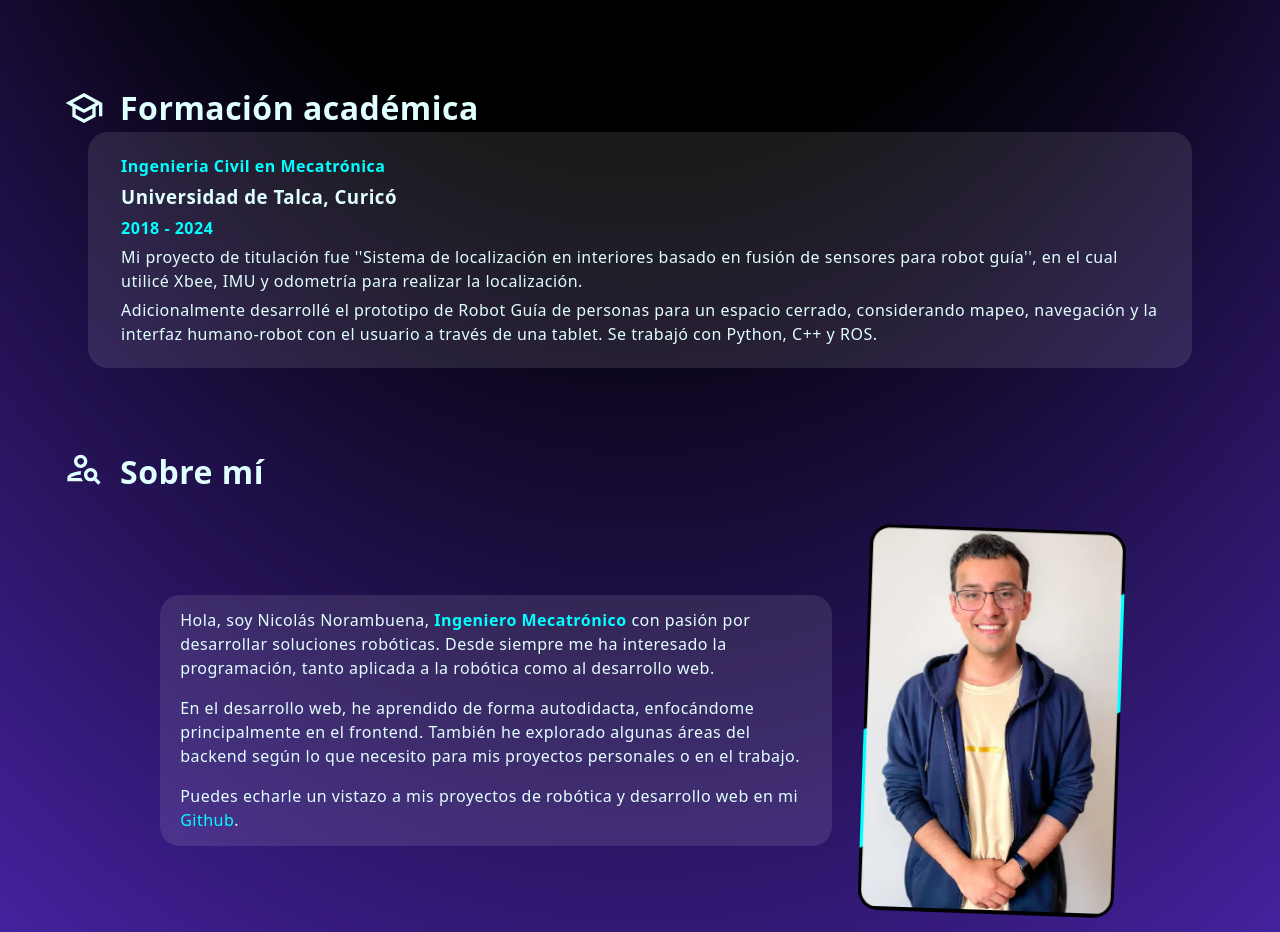
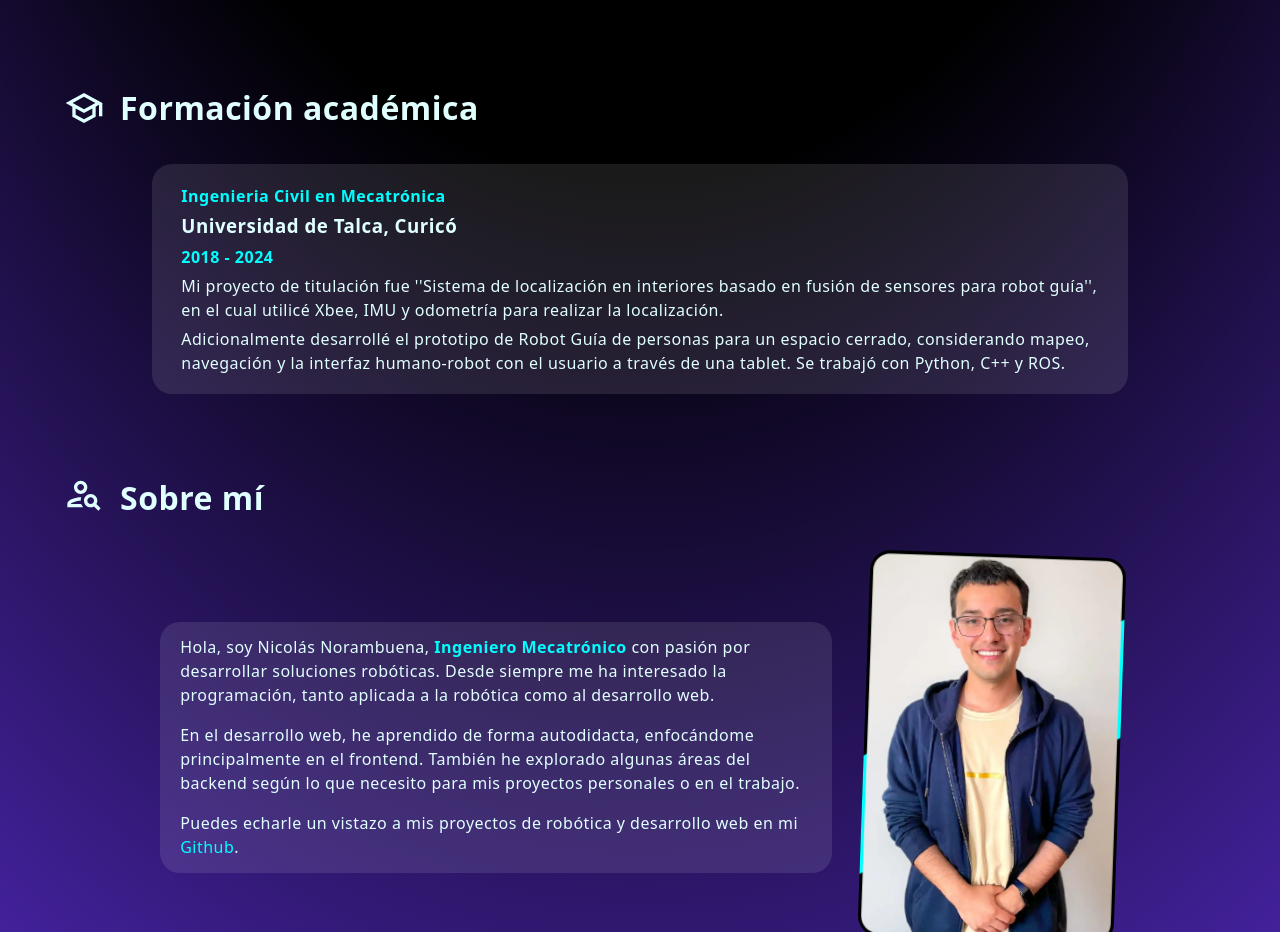
Before and after one commit to nicolasnna/porfolio-web-react, a React (Vite) app: page / in a window 1280 px wide. Shown: the part 1104-2036 px from the top of the page. Built offline with nearby package versions, Linux system fonts and the light colour scheme; a web font is replaced by a local one.

Commit message:
style: :lipstick: Change margin

```diff
--- a/src/components/Academic/Academic.css
+++ b/src/components/Academic/Academic.css
@@ -1,3 +1,8 @@
+.academic--content {
+  margin: 0rem 4rem;
+  margin-top: 2rem;
+}
+
 @media only screen and (max-width: 768px) {
   .academic--content {
     margin: 0rem 0.2rem;
```
